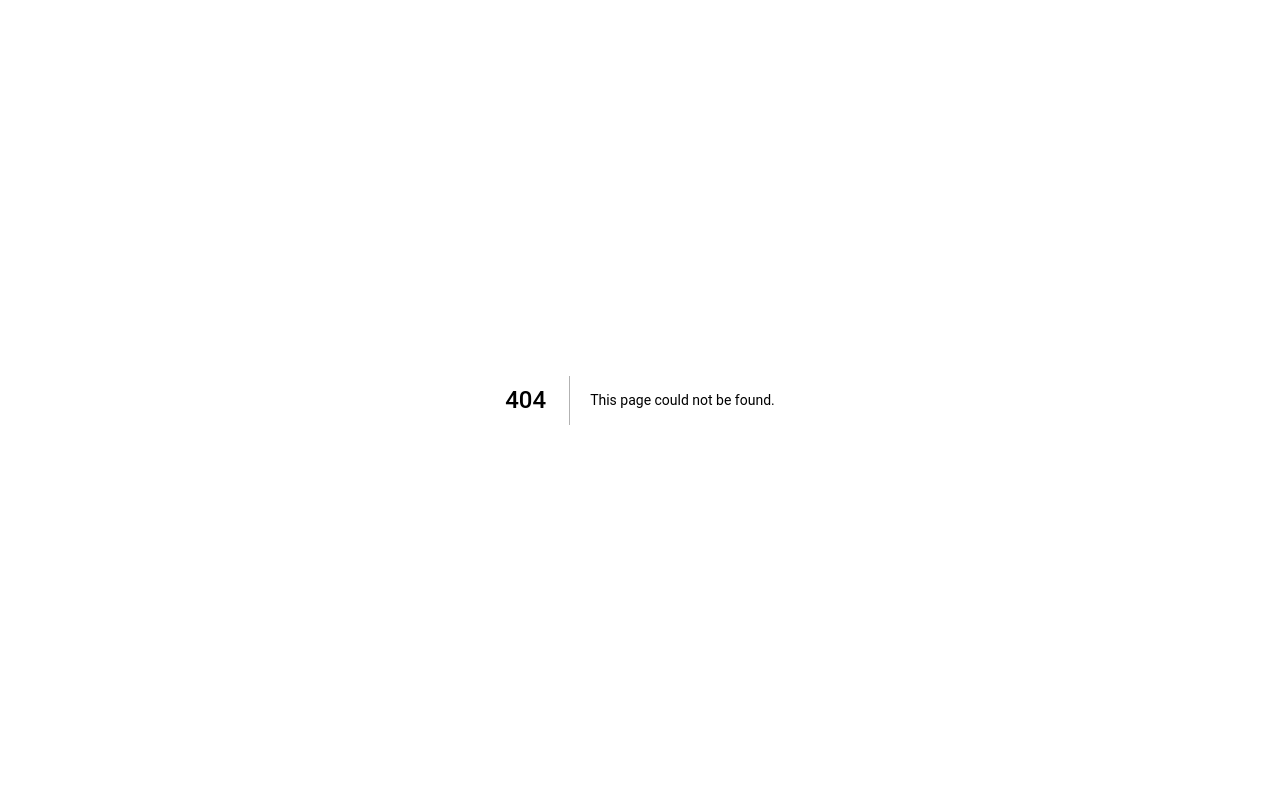
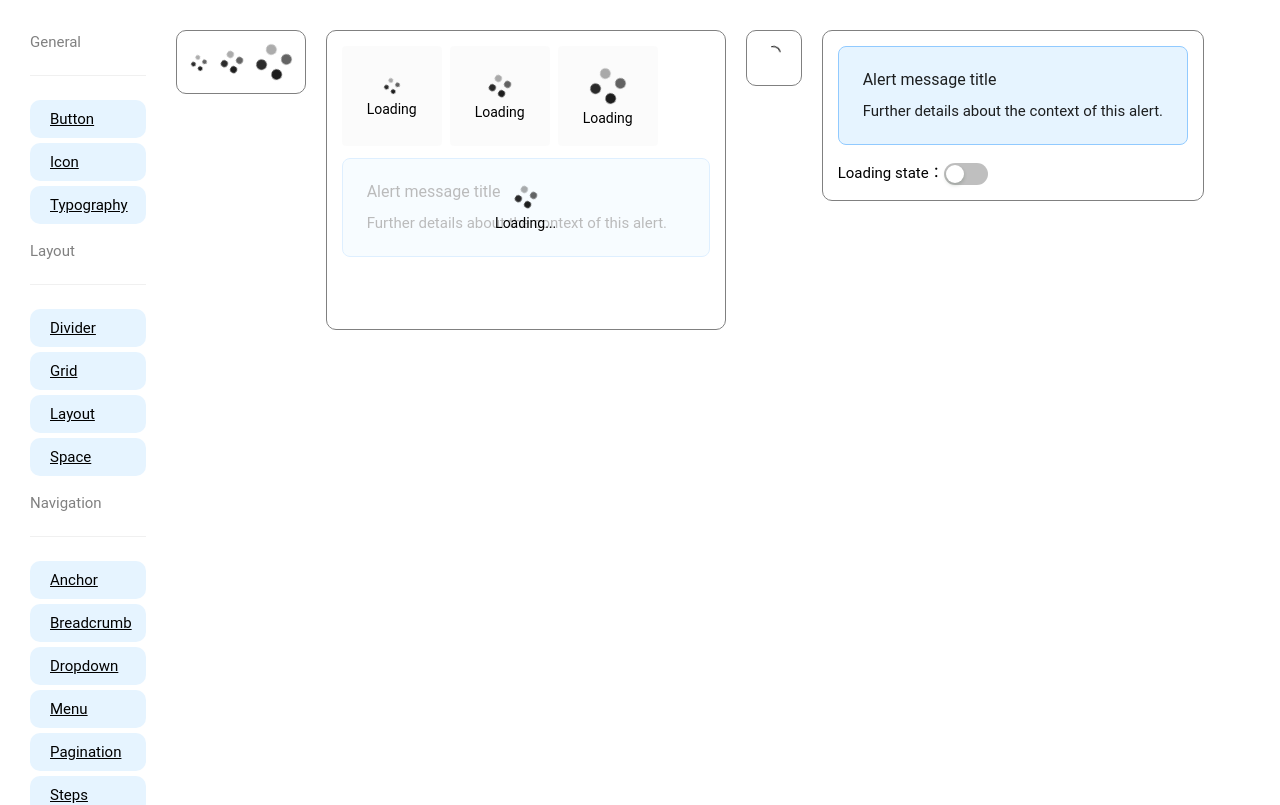
Before and after one commit to Pallab6Sense/AntD-Components, a Next.js app: page /spin in a window 1280 px wide. Before the commit this address had no page. Shown: the top 805 px of the page. Built offline with nearby package versions, Linux system fonts and the light colour scheme.

Commit message:
Spin done 6:02 PM

```diff
--- a/Components/Navigation.js
+++ b/Components/Navigation.js
@@ -178,9 +178,15 @@ const Navigation = () => {
             <li>
               <Link href="/progress">Progress</Link>
             </li>
+
             <li>
               <Link href="/result">Result</Link>
             </li>
+
+            <li>
+              <Link href="/spin">Spin</Link>
+            </li>
+
           </div>
         </ul>
       </div>
--- /dev/null
+++ b/pages/spin.js
@@ -0,0 +1,91 @@
+import Navigation from '@/Components/Navigation';
+import { Space, Spin, Alert, Switch } from 'antd';
+import { LoadingOutlined } from '@ant-design/icons';
+import { useState } from 'react';
+const antIcon = (
+  <LoadingOutlined
+    style={{
+      fontSize: 24,
+    }}
+    spin
+  />
+);
+const Sp_in = () => {
+  const [loading, setLoading] = useState(false);
+  const toggle = (checked) => {
+    setLoading(checked);
+  };
+  const container = (
+    <Alert
+      message="Alert message title"
+      description="Further details about the context of this alert."
+      type="info"
+    />
+  );
+  return (
+    <div className="container">
+      <Navigation></Navigation>
+      <div className="spinContainer">
+        <div className="spinExample1">
+          <Space size="middle">
+            <Spin size="small" />
+            <Spin />
+            <Spin size="large" />
+          </Space>
+        </div>
+
+        <div className="spinExample2">
+          <Space
+            direction="vertical"
+            style={{
+              width: '100%',
+            }}
+          >
+            <Space>
+              <Spin tip="Loading" size="small">
+                <div className="content" />
+              </Spin>
+              <Spin tip="Loading">
+                <div className="content" />
+              </Spin>
+              <Spin tip="Loading" size="large">
+                <div className="content" />
+              </Spin>
+            </Space>
+
+            <Spin tip="Loading...">
+              <Alert
+                message="Alert message title"
+                description="Further details about the context of this alert."
+                type="info"
+              />
+            </Spin>
+          </Space>
+        </div>
+
+        <div className="spinExample3">
+          <Spin indicator={antIcon} />
+        </div>
+
+        <div className="spinExample4">
+          <div>
+            <Spin spinning={loading} delay={500}>
+              {container}
+            </Spin>
+            <div
+              style={{
+                marginTop: 16,
+              }}
+            >
+              Loading state：
+              <Switch checked={loading} onChange={toggle} />
+            </div>
+          </div>
+        </div>
+
+      </div>
+    </div>
+  );
+};
+
+export default Sp_in;
--- a/styles/globals.scss
+++ b/styles/globals.scss
@@ -872,3 +872,21 @@ li {
   @include divStyle();
   width:300px
 }
+.spinContainer{
+  @include componentContainer();
+}
+.spinExample1,
+.spinExample2,
+.spinExample3,
+.spinExample4{
+  @include divStyle()
+}
+.spinExample2{
+  height: 300px;
+  width: 400px;
+}
+.content {
+  padding: 50px;
+  background: rgba(0, 0, 0, 0.05);
+  border-radius: 4px;
+}
```
